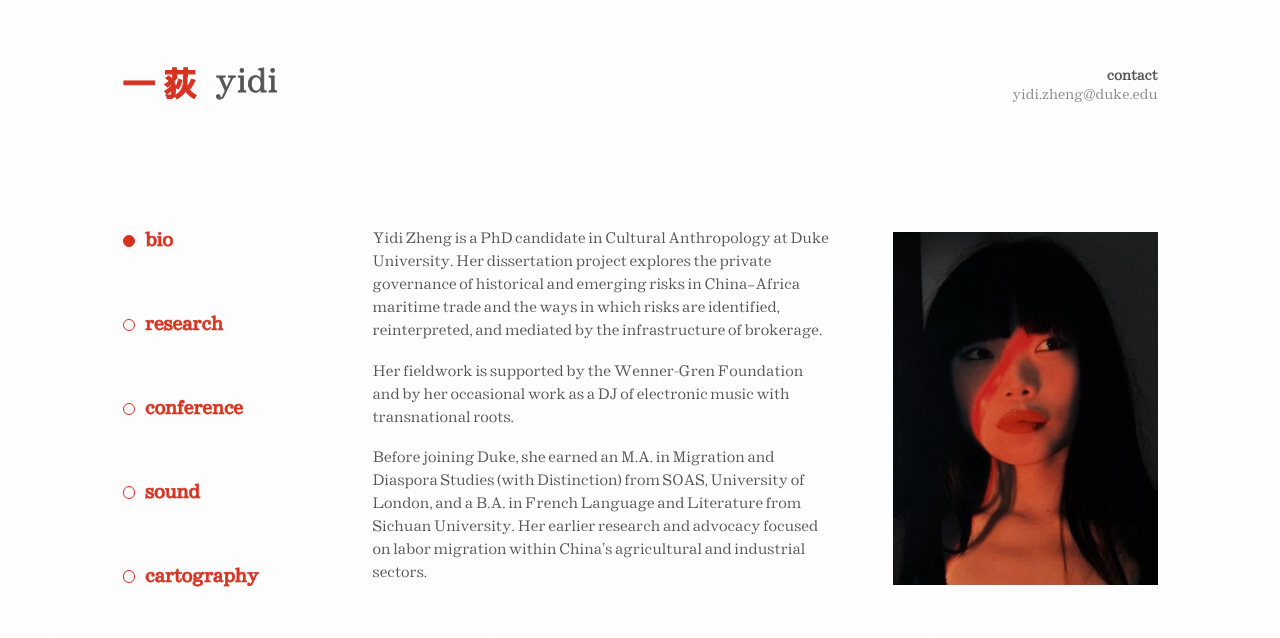
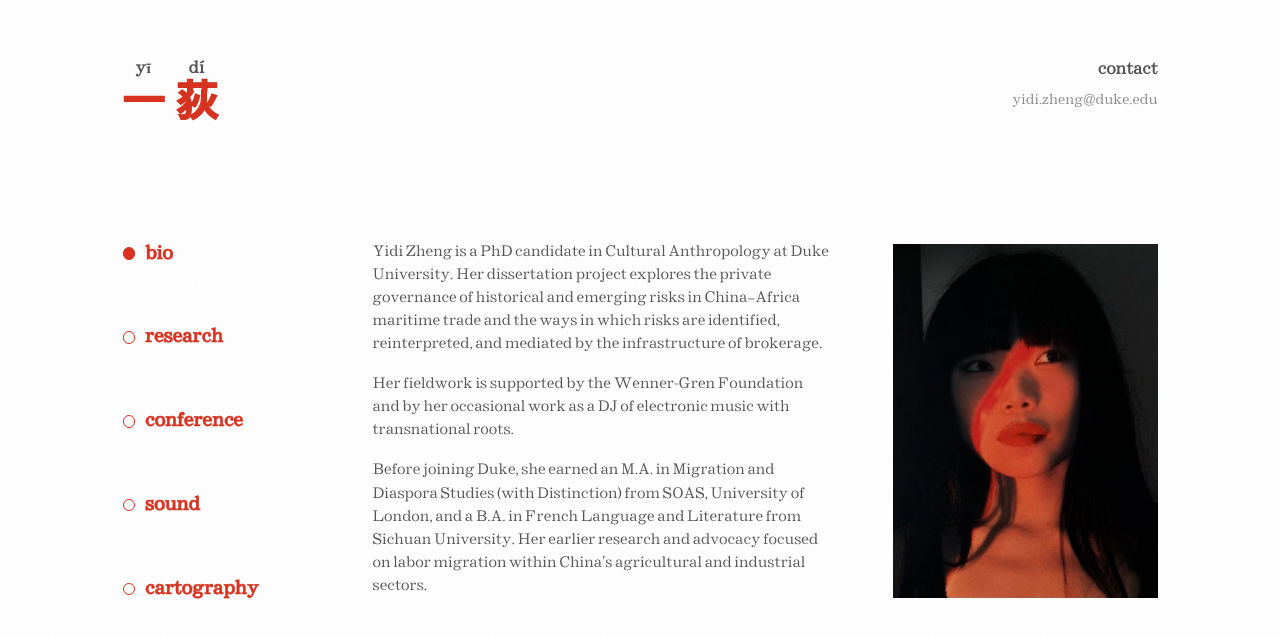
Before and after one commit to yidiyidiyidi/yidizheng, a plain HTML site: page index.html in a window 1280 px wide. Drawn offline with nearby package versions, Linux system fonts and the light colour scheme.

Commit message:
Add files via upload

```diff
--- a/film.css
+++ b/film.css
@@ -61,45 +61,47 @@ body::after {
 
 /* Chinese name to the left of "yidi zheng" — same red and size,
    in a bold Chinese sans-serif that matches the monospace weight */
+/* The name: 一荻 in red Hiragino Mincho, with "yi" "di" above each
+   character like pinyin, in small grey Paragon. Identical on every page. */
+h1 {
+    font-size: 2.6rem;           /* 一荻 */
+    font-weight: normal;
+    color: #D8321F;
+    white-space: nowrap;
+    line-height: 1;
+}
+.site > header h1 a.name-link {
+    color: inherit;
+    text-decoration: none;
+}
 .name-zh {
-    /* Hiragino Mincho W6 (built into Macs/iPhones). Characters it lacks, like the
-       simplified 郑, are filled in by Noto Serif SC (思源宋体, a 明朝 in the same spirit),
-       which also covers all three characters on Windows/Android. */
+    /* Hiragino Mincho W6 (built into Macs/iPhones); other devices get the
+       similar Noto Serif SC (思源宋体) */
     font-family: "Hiragino Mincho ProN", "Hiragino Mincho Pro", "ヒラギノ明朝 ProN", "Noto Serif SC", "Songti SC", "STSong", "Source Han Serif SC", "SimSun", serif;
     font-weight: 600;
-    /* spacing rule for the name:
-       郑 · 一 · 荻 gaps  =  "yidi" · "zheng" gap  =  1 unit
-       gap between 一荻 and yidi              =  2 units */
-    letter-spacing: 0.28em;     /* opens 郑 一 荻 to ~9.5px apart */
-    margin-right: 0.34em;       /* ~20px between 一荻 and yidi */
+    letter-spacing: 0;
     /* extra weight so 一荻 reads clearly bold */
     -webkit-text-stroke: 0.03em currentColor;
     paint-order: stroke fill;
 }
-
-/* The name "Yidi Zheng 郑一荻" — identical on every page */
-h1 {
-    /* the name keeps its original fonts; the rest of the site is in Paragon */
-    font-family: "SFMono-Regular", Consolas, "Liberation Mono", Menlo, Courier, monospace;
-    font-size: 2rem;
-    font-weight: bold;
-    color: #D8321F;
-    white-space: nowrap;
-    text-transform: lowercase;   /* yidi zheng */
+.name-zh ruby {
+    ruby-position: over;
+    ruby-align: center;
 }
-/* "Yidi Zheng": Paragon, regular weight thickened slightly with a thin outline */
-h1 a {
-    font-weight: normal;
+.name-zh ruby + ruby {
+    margin-left: 0.28em;         /* space between 一 and 荻 */
 }
-.site > header h1 a {
-    position: relative;
-    top: -4px;                   /* centres "yidi" on 一荻 */
-    font-family: "Paragon", "EB Garamond", Garamond, "Times New Roman", serif;   /* same as the rest of the English text */
-    color: #555;                 /* "Yidi Zheng" in grey; 郑一荻 stays red */
-    font-weight: normal;
-    -webkit-text-stroke: 0.025em currentColor;
-    paint-order: stroke fill;
-    word-spacing: 0.08em;        /* ~9.5px between "yidi" and "zheng", matching the gaps in 郑 一 荻 */
+/* the pinyin above each character */
+.name-zh rt {
+    font-family: "Paragon", "EB Garamond", Garamond, "Times New Roman", serif;
+    font-size: 1rem;             /* pinyin: same size as "contact" */
+    font-weight: bold;           /* bold, like "contact" */
+    color: #555;
+    letter-spacing: 0.02em;
+    text-transform: lowercase;
+    -webkit-text-stroke: 0;
+    line-height: 1.5;
+    padding-bottom: 2px;         /* a little air between pinyin and character */
 }
 
 /* Contact line under the name — grey, same size as body text */
@@ -111,10 +113,13 @@ h1 a {
     white-space: nowrap;
 }
 .contact-label {
+    display: block;
+    font-size: 1rem;             /* same size as the pinyin, on the same baseline */
     font-weight: bold;           /* "contact" in bold, lowercase */
 }
 .contact a {
-    display: block;          /* email on its own line under CONTACT */
+    display: block;          /* email on its own line under "contact" */
+    margin-top: 13.2px;      /* the email is centred on 一荻 */
     color: #888;             /* same lighter grey as the tracklists */
     text-decoration: none;
 }
@@ -156,9 +161,9 @@ html body {
 .site > header h1 { grid-column: 1; grid-row: 1; }
 .site > header .contact {
     grid-column: 2; grid-row: 1; text-align: right;
-    line-height: 1.4;            /* the two lines span the same height as the name */
+    line-height: 1.2;
     /* nudge so the top of "contact" lines up with the top of 郑一荻 yidi zheng */
-    margin-top: 7px;
+    margin-top: -0.25px;         /* "contact" is centred on the yī dí row */
 }
 
 .layout {
@@ -232,15 +237,17 @@ html body {
     }
     /* name shrinks a little on the narrowest phones so it stays on one line */
     .site > header h1 {
-        font-size: min(2rem, 8vw);
+        font-size: min(2.6rem, 10vw);
     }
     .site > header .contact {
         grid-column: 1;
         grid-row: 2;
         text-align: left;
-        margin-top: 0;
+        margin-top: 10px;
         margin-bottom: 8px;
+        line-height: 1.6;
     }
+    .contact a { margin-top: 2px; }
     .layout {
         display: block;
     }
--- a/index.html
+++ b/index.html
@@ -169,7 +169,7 @@
 
 <div class="container site">
     <header>
-        <h1><span class="name-zh" lang="zh-Hans">一荻</span><a href="index.html">Yidi</a></h1>
+        <h1><a href="index.html" class="name-link"><span class="name-zh" lang="zh-Hans"><ruby>一<rt>yī</rt></ruby><ruby>荻<rt>dí</rt></ruby></span></a></h1>
         <div class="contact"><span class="contact-label">contact</span> <a href="mailto:yidi.zheng@duke.edu">yidi.zheng@duke.edu</a></div>
     </header>
 
```
Also changed, not shown: conference.html (+1 -1 lines), research.html (+1 -1 lines), sound.html (+1 -1 lines), visual.html (+1 -1 lines).
